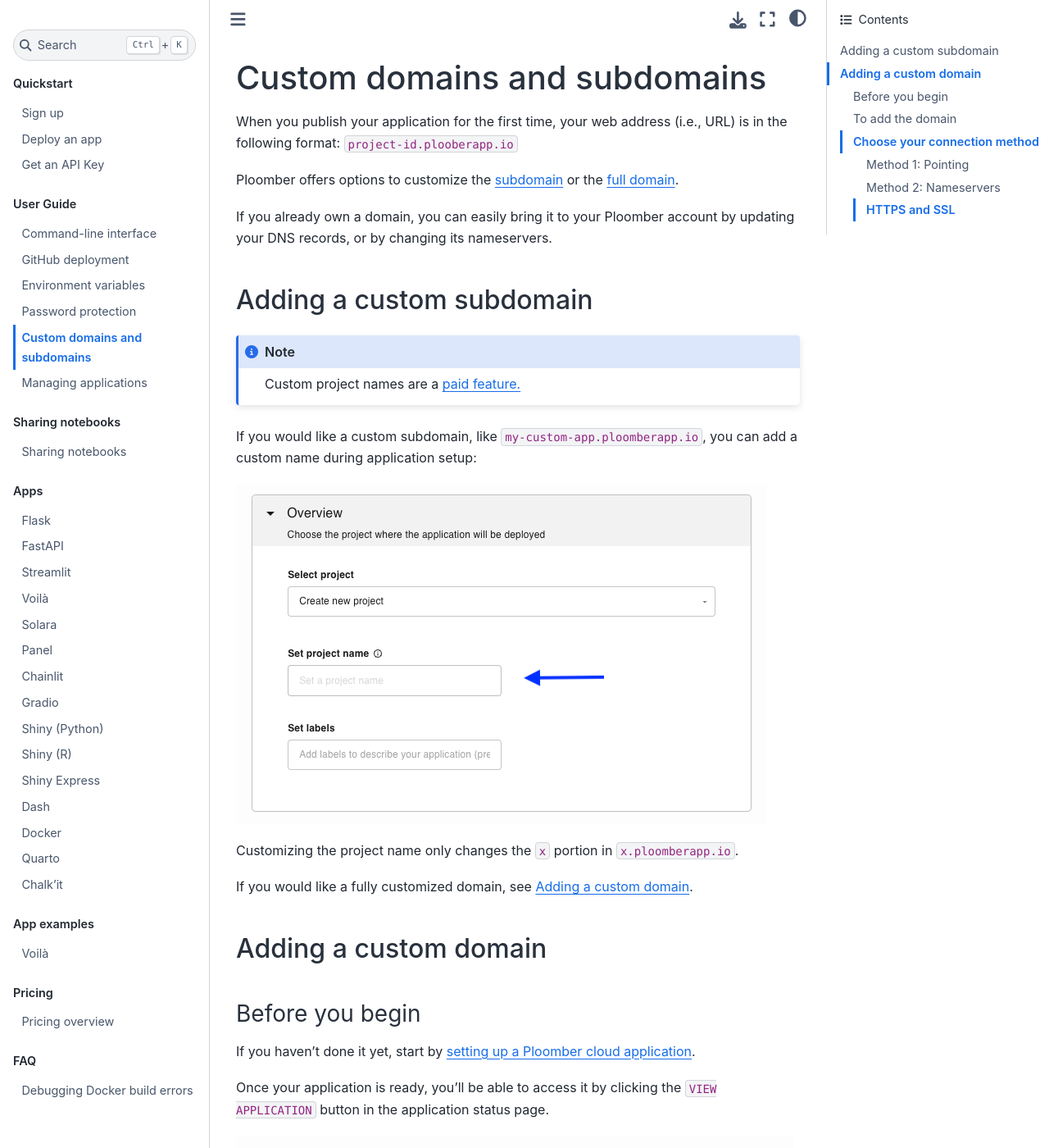
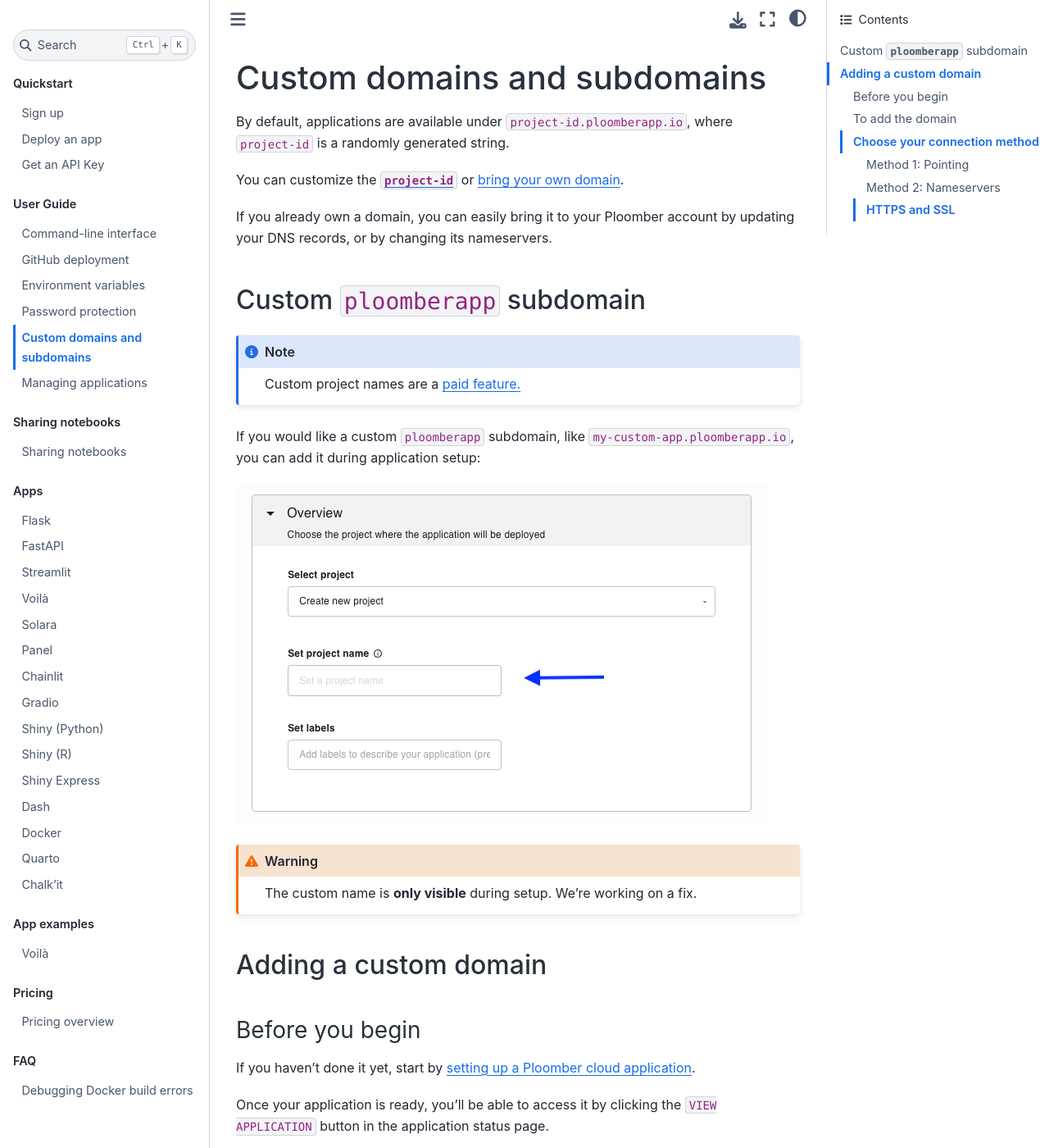
Before and after one commit to ploomber/doc, a Jupyter Book: the page built from doc/user-guide/custom-domains.md, in a window 1280 px wide and 1400 px high. Shown: the whole window at 82% size. Built offline with Jupyter Book 1.0.4 settings and Sphinx 7.4.7 and the Sphinx Book theme 1.1.4, drawn with Linux system fonts in a browser that asks for light colours; some of the changed text lies outside the part shown.

Commit message:
custom domains updates

````diff
--- a/doc/user-guide/custom-domains.md
+++ b/doc/user-guide/custom-domains.md
@@ -1,25 +1,25 @@
 # Custom domains and subdomains
 
-When you publish your application for the first time, your web address (i.e., URL) is in the following format: `project-id.plooberapp.io`
+By default, applications are available under `project-id.ploomberapp.io`, where `project-id` is a randomly generated string.
 
-Ploomber offers options to customize the [subdomain](#custom-subdomain) or the [full domain](#custom-domain).
+You can customize the [`project-id`](custom-ploomber-subdomain) or [bring your own domain](custom-domain).
 
 If you already own a domain, you can easily bring it to your Ploomber account by updating your DNS records, or by changing its nameservers.
 
-(custom-subdomain)=
-## Adding a custom subdomain
+(custom-ploomber-subdomain)=
+## Custom `ploomberapp` subdomain
 
 ```{note}
 Custom project names are a [paid feature.](../pricing/overview.md)
 ```
 
-If you would like a custom subdomain, like `my-custom-app.ploomberapp.io`, you can add a custom name during application setup:
+If you would like a custom `ploomberapp` subdomain, like `my-custom-app.ploomberapp.io`, you can add it during application setup:
 
 ![](../static/custom-domains/custom-names.png)
 
-Customizing the project name only changes the `x` portion in `x.ploomberapp.io`.
-
-If you would like a fully customized domain, see [Adding a custom domain](#custom-domain).
+```{warning}
+The custom name is **only visible** during setup. We're working on a fix.
+```
 
 
 (custom-domain)=
@@ -52,6 +52,10 @@
 * **Pointing** (default) - You add a CNAME and ALIAS record in your DNS provider
 * **Nameservers** - We host your DNS records
 
+
+```{important}
+DNS record changes might take up to 48 hours to take effect. In the meantime, your application will be accessible from the `ploomberapp.io` URL.
+```
 
 #### Method 1: Pointing
 
````
